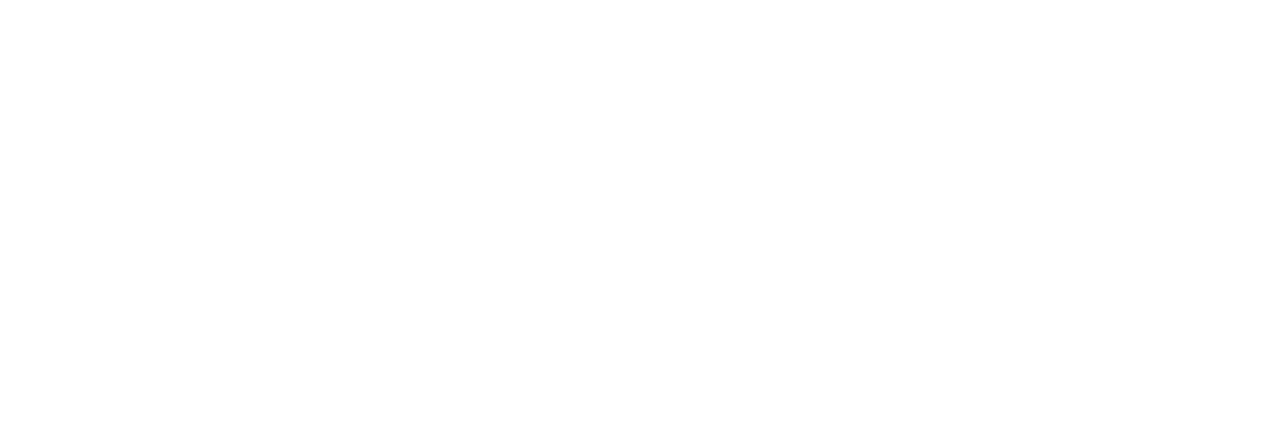
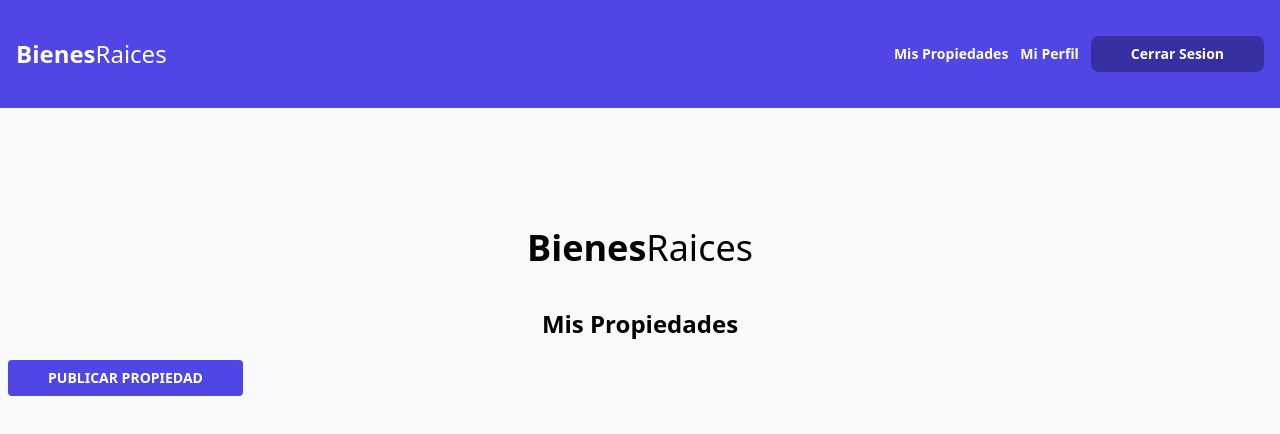
Before and after one commit to Calvinuhh/bienes_raices_client, a React (Vite) app: page /mis_propiedades in a window 1280 px wide. Before the commit this address had no page. Shown: the top 434 px of the page. Built offline with nearby package versions, Linux system fonts and the light colour scheme.

Commit message:
Agregando header y condicional para que no se renderice en las demas vistas

```diff
--- a/src/App.tsx
+++ b/src/App.tsx
@@ -5,13 +5,14 @@
 import RecoverPasswordView from "./views/RecoverPasswordView";
 import ResultAcountView from "./views/ResultAcountView";
 import ChangePasswordForm from "./components/ChangePasswordForm";
+import PropertiesView from "./views/PropertiesView";
 
 function App() {
   return (
     <>
       <BrowserRouter>
         <Routes>
-          <Route element={<Layout />}>
+          <Route element={<Layout showHeader={false} />}>
             <Route path="/login" element={<LoginView />} />
             <Route path="/registro" element={<RegiserView />} />
             <Route
@@ -20,9 +21,14 @@
             />
           </Route>
 
+          <Route element={<Layout showHeader={true} />}>
+            <Route path="/mis_propiedades" element={<PropertiesView />} />
+          </Route>
+
           <Route path="/confirmacion/:token" element={<ResultAcountView />} />
-
-          <Route path="/cambiar_password/:token" element={<ChangePasswordForm />}
+          <Route
+            path="/cambiar_password/:token"
+            element={<ChangePasswordForm />}
           />
         </Routes>
       </BrowserRouter>
--- a/src/components/ChangePasswordForm.tsx
+++ b/src/components/ChangePasswordForm.tsx
@@ -2,7 +2,7 @@
 import { useState, useEffect } from "react";
 import axios, { AxiosError } from "axios";
 import Swal from "sweetalert2";
-import loadingGif from "../../public/loading_gif.gif";
+import loadingGif from "/loading_gif.gif";
 
 const ChangePasswordForm = () => {
   const { token } = useParams();
--- a/src/components/LoginForm.tsx
+++ b/src/components/LoginForm.tsx
@@ -1,13 +1,16 @@
 import { useState } from "react";
 import axios, { AxiosError } from "axios";
 import Swal from "sweetalert2";
-import loading_gif from "../../public/loading_gif.gif";
+import loading_gif from "/loading_gif.gif";
+import { useNavigate } from "react-router-dom";
 
 const LoginForm = () => {
   const [email, setEmail] = useState("");
   const [password, setPassword] = useState("");
   const [isLoading, setIsLoading] = useState(false);
   const [emailError, setEmailError] = useState("");
+
+  const navigate = useNavigate();
 
   const handleEmailChange = (e: React.ChangeEvent<HTMLInputElement>) => {
     const value = e.target.value;
@@ -35,6 +38,9 @@
         {
           email,
           password,
+        },
+        {
+          withCredentials: true,
         }
       );
 
@@ -43,6 +49,7 @@
         text: data,
         icon: "success",
       });
+      navigate("/mis_propiedades");
     } catch (error) {
       if (error instanceof AxiosError)
         Swal.fire({
--- a/src/components/RecoverPasswordForm.tsx
+++ b/src/components/RecoverPasswordForm.tsx
@@ -2,7 +2,7 @@
 import axios from "axios";
 import Swal from "sweetalert2";
 import { AxiosError } from "axios";
-import loadingGif from "../../public/loading_gif.gif";
+import loadingGif from "/loading_gif.gif";
 
 const RecoverPasswordForm = () => {
   const [email, setEmail] = useState("");
--- a/src/components/RegisterForm.tsx
+++ b/src/components/RegisterForm.tsx
@@ -2,7 +2,7 @@
 import axios from "axios";
 import Swal from "sweetalert2";
 import { AxiosError } from "axios";
-import loadingGif from "../../public/loading_gif.gif";
+import loadingGif from "/loading_gif.gif";
 
 const RegisterForm = () => {
   const [name, setName] = useState("");
--- /dev/null
+++ b/src/layouts/Header.tsx
@@ -0,0 +1,23 @@
+import { Link } from "react-router-dom";
+
+const Header = () => {
+  return (
+    <header className=" bg-indigo-600 p-4">
+      <div className=" container mx-auto flex justify-between items-center">
+        <h1 className=" text-2xl text-white font-extrabold text-center">
+          Bienes<span className=" font-normal">Raices</span>
+        </h1>
+
+        <nav className=" my-5 text-sm md:flex md:gap-3 md:items-center font-bold text-white hidden">
+          <Link to={"/"}>Mis Propiedades</Link>
+          <Link to={"/"}>Mi Perfil</Link>
+          <Link className=" bg-indigo-800 py-2 px-10 rounded-lg" to={"/"}>
+            Cerrar Sesion
+          </Link>
+        </nav>
+      </div>
+    </header>
+  );
+};
+
+export default Header;
--- a/src/layouts/Layout.tsx
+++ b/src/layouts/Layout.tsx
@@ -1,8 +1,10 @@
 import { Outlet } from "react-router-dom";
+import Header from "../layouts/Header";
 
-const Layout = () => {
+const Layout = ({ showHeader }: { showHeader: boolean }) => {
   return (
     <div className=" min-h-screen bg-gray-50">
+      {showHeader && <Header />}
       <div className=" mx-auto container mt-10 px-2">
         <Outlet />
       </div>
--- /dev/null
+++ b/src/views/PropertiesView.tsx
@@ -0,0 +1,21 @@
+import { Link } from "react-router-dom";
+
+const PropertiesView = () => {
+  return (
+    <div className=" py-10 ">
+      <h1 className=" text-center text-4xl font-extrabold my-10">
+        Bienes<span className=" font-normal">Raices</span>
+      </h1>
+      <h2 className=" text-center text-2xl font-extrabold">Mis Propiedades</h2>
+
+      <Link
+        className=" rounded py-2 px-10 bg-indigo-600 hover:bg-indigo-700 text-sm text-center font-bold text-white uppercase my-5 inline-block w-full sm:w-auto "
+        to="/"
+      >
+        Publicar Propiedad
+      </Link>
+    </div>
+  );
+};
+
+export default PropertiesView;
```
